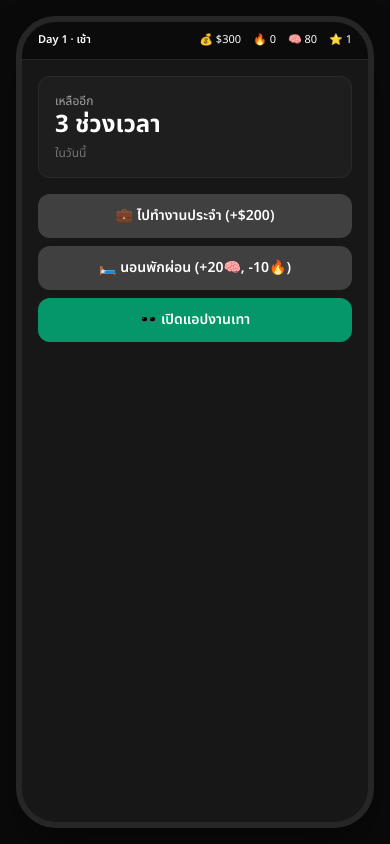
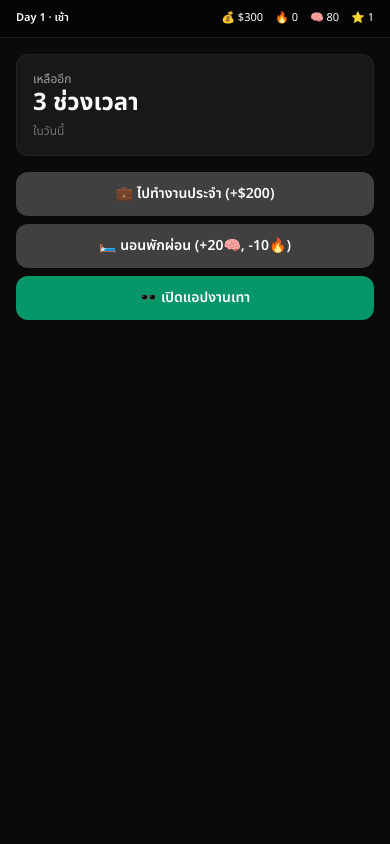
Before and after one commit to tozhi-tozhi/gray-gig-1, a React (Vite) app: page / in a window 390 px wide. Built offline with nearby package versions, Linux system fonts and the light colour scheme.

Commit message:
Polish the in-game phone frame

```diff
--- a/src/ui/PhoneFrame.tsx
+++ b/src/ui/PhoneFrame.tsx
@@ -2,27 +2,8 @@ import type { ReactNode } from 'react';
 
 export function PhoneFrame({ children }: { children: ReactNode }) {
   return (
-    <div style={{
-      minHeight: '100vh',
-      display: 'flex',
-      alignItems: 'center',
-      justifyContent: 'center',
-      backgroundColor: '#0a0a0a',
-      padding: '1rem'
-    }}>
-      <div style={{
-        position: 'relative',
-        width: '100%',
-        maxWidth: '420px',
-        height: 'min(900px, calc(100vh - 2rem))',
-        backgroundColor: '#171717',
-        borderRadius: '2.5rem',
-        border: '6px solid #262626',
-        boxShadow: '0 25px 50px -12px rgba(0, 0, 0, 0.5)',
-        overflow: 'hidden',
-        display: 'flex',
-        flexDirection: 'column'
-      }}>
+    <div className="phone-stage">
+      <div className="phone-device">
         {children}
       </div>
     </div>
```
